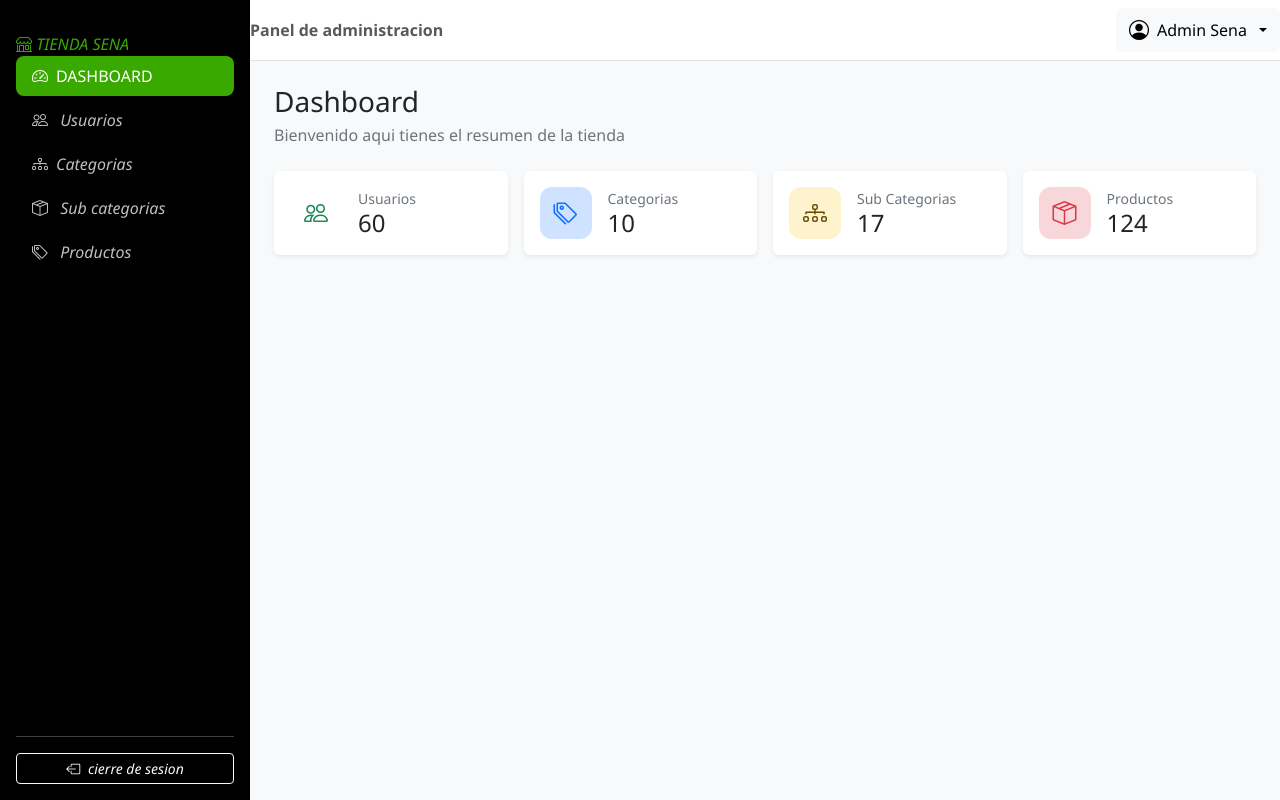
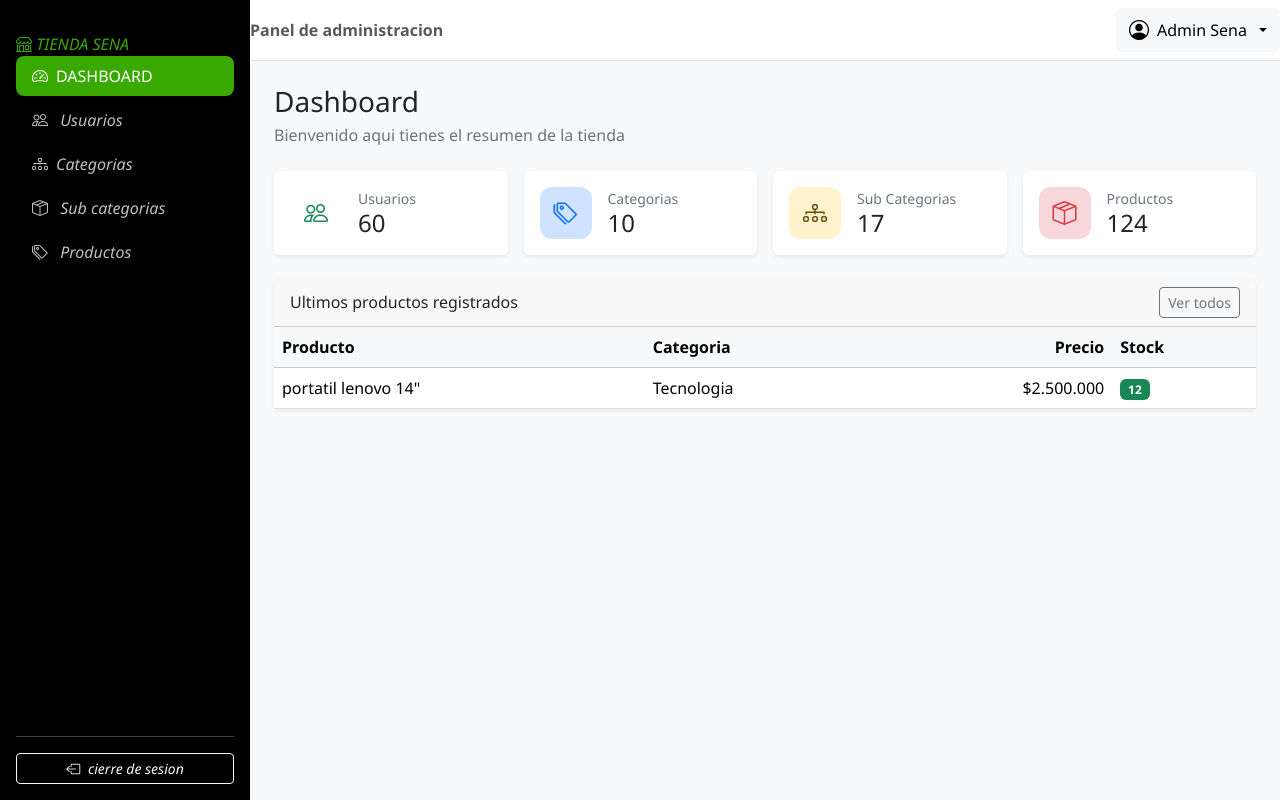
Before and after one commit to dv4rz/INVENTARIO_duvan, a plain HTML site: page dashboard.html in a window 1280 px wide. Drawn offline with nearby package versions, Linux system fonts and the light colour scheme.

Commit message:
productos y stock
precio y portatil lenovo

```diff
--- a/dashboard.html
+++ b/dashboard.html
@@ -226,7 +226,29 @@
                         </div>
                     </div>
                 </div>
+            </div>
+            <div class="card border-0 shadow-sm h-100">
+                <!--encabezado de la tarjeta con titulo y enlace a los lados-->
+                <div class="card-header bg-while d-flex justify-content-between align-items-center">
+                    <!--Titulo pequeño-->
+                    <h2 class="h6 mb-0">Ultimos productos registrados</h2>
+                    <!--boton que lleva al modulo productos-->
+                    <a href="productos.html" class="btn btn-sm btn-outline-secondary">Ver todos</a>
 
+                </div>
+                <!--permite desplazar la tabla en el celular-->
+                <div class="tablet-responsive">
+                    <table class="table table-hover align-middle mb-0">
+                        <thead class="table-light">
+                            <tr><th>Producto</th><th>Categoria</th><th class="text-end">Precio</th><th>Stock</th></tr>
+                        </thead>
+                        <!--cuerpo de la tabla-->
+                        <tbody>
+                            <tr><td>portatil lenovo 14"</td><td>Tecnologia</td>
+                            <td class="text-end">$2.500.000</td><td><span class="badge text-bg-success">12</span></td></tr>
+                        </tbody>
+                    </table>
+                </div>
 
 
             </div>
```
